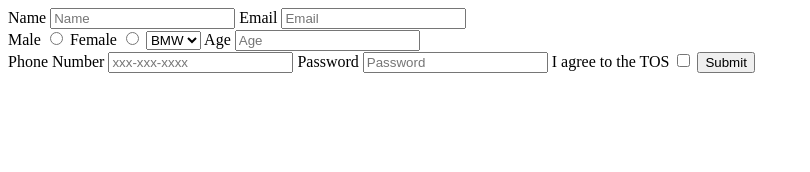
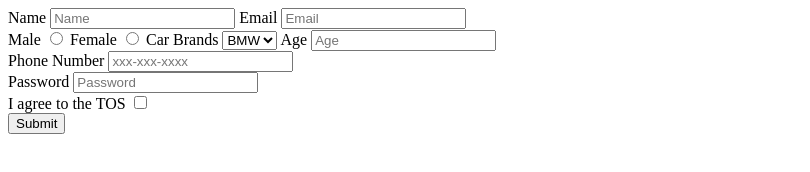
Before and after one commit to acciojob/signup-form-car-pratikshabhosale08, a website: page main.html in a window 1280 px wide. Shown: the whole page, without its empty margins (0-810 px from the left). Drawn offline with Linux system fonts and the light colour scheme.

Commit message:
created a submission

```diff
--- a/main.html
+++ b/main.html
@@ -19,7 +19,7 @@
 		<input type="radio" id="gender_m" name="gender" required>
 		<label for="gender_f">Female</label>
 		<input type="radio" id="gender_f" name="gender" required>
-		<label for="cars"></label>
+		<label for="cars">Car Brands</label>
 		<select placeholder="--Please choose an option--" id="cars" required>
 			<option>BMW</option>
 			<option>Audi</option>
@@ -30,10 +30,13 @@
 		<br>
 		<label for="tel">Phone Number</label>
 		<input placeholder="xxx-xxx-xxxx" type="tel" id="tel">
+		<br>
 		<label for="password">Password</label>
 		<input placeholder="Password" type="password" id="password" required>
-		<label for="tos">I agree to the TOS</label>
+		<br>
+		<label for="tos">I agree to the TOS </label>
 		<input type="checkbox" id="tos" required>
+		<br>
 		<button type="submit">Submit</button>
 	</form>
 	<!-- the entire body must be written by student -->
```
